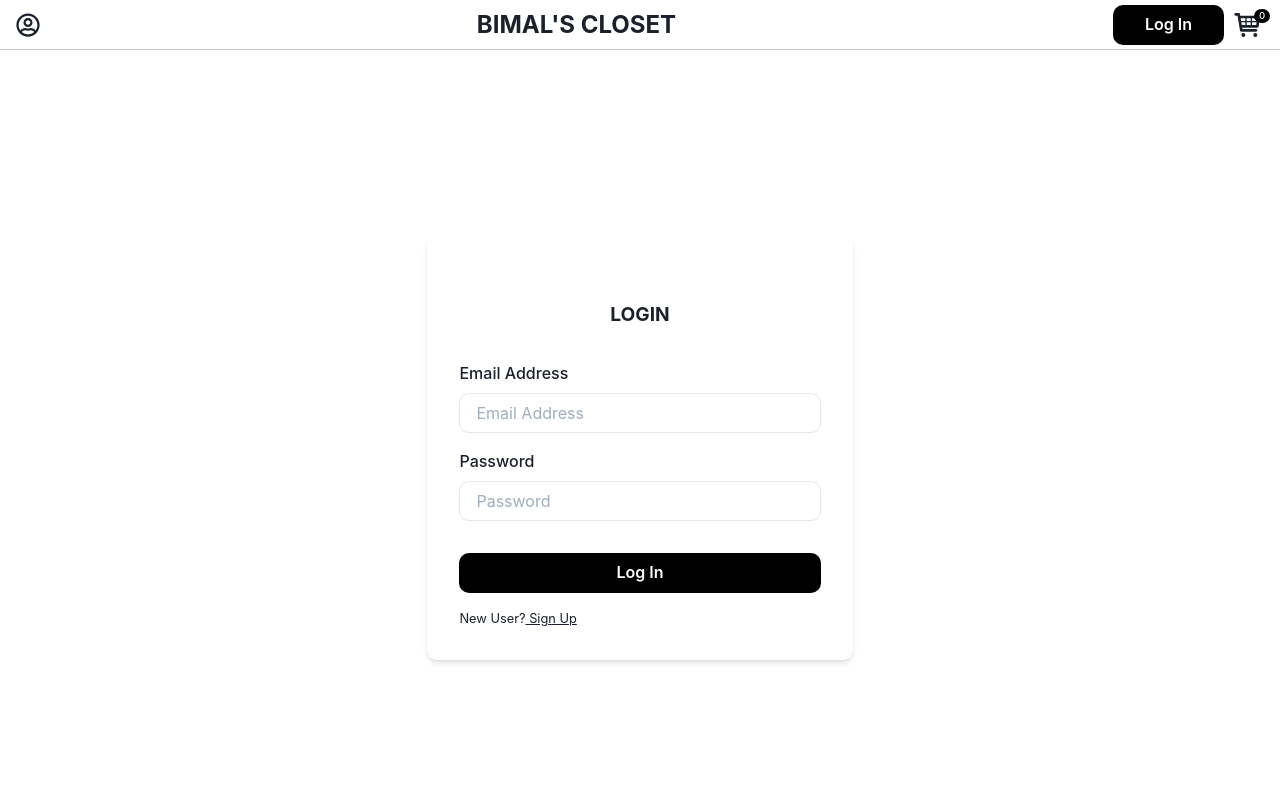
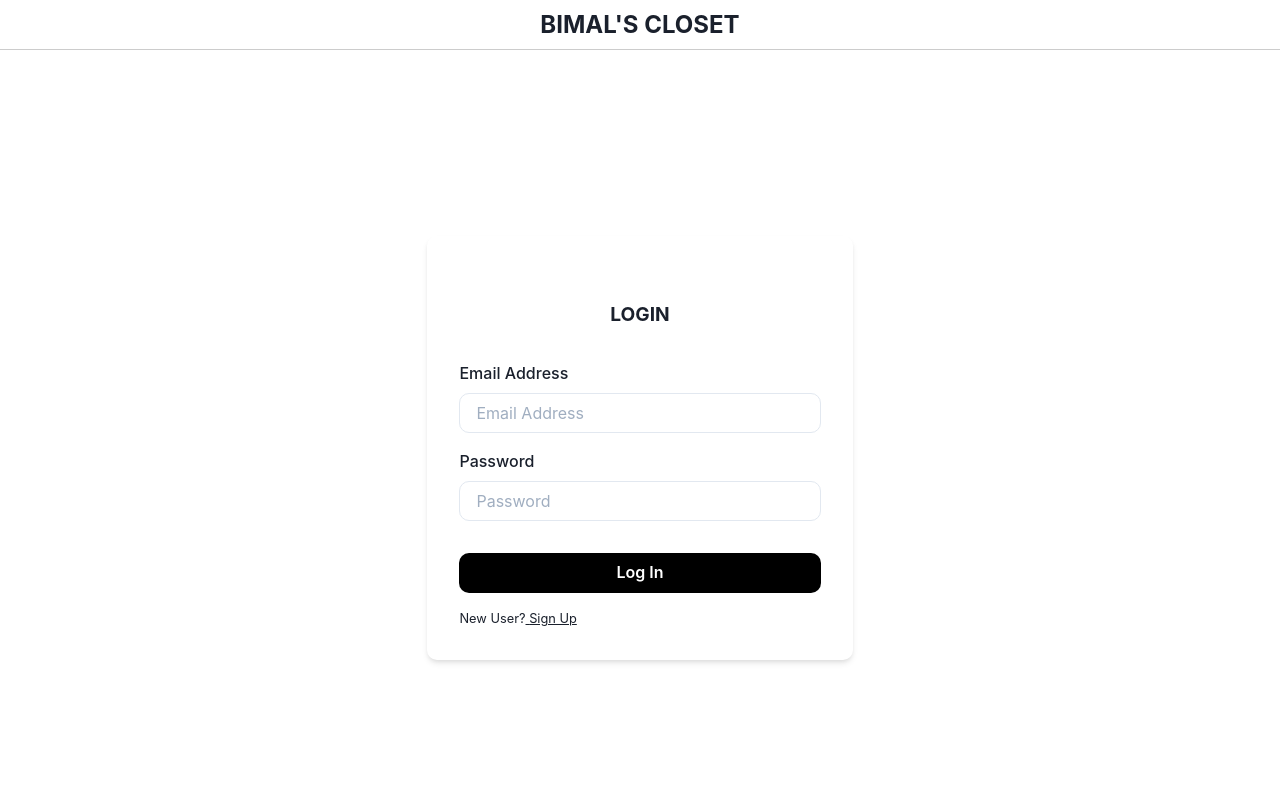
Before and after one commit to Sproff/bimals-closet, a React (Create React App) app: page /login in a window 1280 px wide. Shown: the top 800 px of the page. Built offline with nearby package versions, Linux system fonts and the light colour scheme.

Commit message:
validated auth state

```diff
--- /dev/null
+++ b/src/layouts/AuthLayout.jsx
@@ -0,0 +1,42 @@
+import React from "react";
+import { Link } from "react-router-dom";
+
+import { Box, HStack, Text } from "@chakra-ui/react";
+
+import { Footer } from "./Footer";
+
+export const AuthLayout = ({ children }) => {
+	return (
+		<Box>
+			<HStack
+				px="1rem"
+				h="50px"
+				alignItems="center"
+				position="fixed"
+				top="0"
+				w="100%"
+				bgColor="#fff"
+				zIndex="99"
+				borderBottom="1px solid rgba(0, 0, 0, 0.2)"
+			>
+				<Box w="100%">
+					<Link to="/">
+						<Text
+							textAlign="center"
+							fontSize={["1.2rem", "1.2rem", "1.3rem", "1.5rem"]}
+							fontWeight="700"
+							cursor="pointer"
+						>
+							BIMAL&apos;S CLOSET
+						</Text>
+					</Link>
+				</Box>
+			</HStack>
+
+			{children}
+			<Box mx="2rem">
+				<Footer />
+			</Box>
+		</Box>
+	);
+};
--- a/src/layouts/Header.jsx
+++ b/src/layouts/Header.jsx
@@ -30,15 +30,23 @@ export const Header = () => {
 					fontSize={["1.5rem", "1.5rem", "2rem", "2rem"]}
 					cursor="pointer"
 				>
+					{authState !== "" ? (
 						<Link to="/profile">
 							<FaRegUserCircle fontSize="1.5rem" />
 						</Link>
+					) : (
+						""
+					)}
 				</Box>
 				<Spacer />
 				<Box w="100%">
 					<Link to="/">
 						<Text
-							textAlign="center"
+							textAlign={
+								authState !== ""
+									? "center"
+									: ["center", "center", "left", "left"]
+							}
 							fontSize={["1.2rem", "1.2rem", "1.3rem", "1.5rem"]}
 							fontWeight="700"
 							cursor="pointer"
@@ -114,15 +122,19 @@ export const Header = () => {
 					fontSize={["1.5rem", "1.5rem", "2rem", "2rem"]}
 					cursor="pointer"
 				>
+					{authState !== "" ? (
 						<Link to="/profile">
 							<FaRegUserCircle fontSize="1.5rem" />
 						</Link>
+					) : (
+						""
+					)}
 				</Box>
 				<Spacer />
 				<Box
 					w="100%"
 					display="flex"
-					justifyContent="center"
+					justifyContent={authState !== "" ? "center" : "left"}
 					fontSize={["1.5rem", "1.5rem", "2rem", "2rem"]}
 					cursor="pointer"
 				>
--- a/src/pages/Login.jsx
+++ b/src/pages/Login.jsx
@@ -14,8 +14,7 @@ import { useForm } from "react-hook-form";
 import { login } from "../queries/auth";
 import { toast } from "react-toastify";
 import { AuthContext, LOGIN } from "../contexts/auth";
-import { Header } from "../layouts/Header";
-import { Footer } from "../layouts/Footer";
+import { AuthLayout } from "../layouts/AuthLayout";
 
 export const Login = () => {
 	const { register, handleSubmit } = useForm();
@@ -41,7 +40,7 @@ export const Login = () => {
 
 	return (
 		<Box>
-			<Header />
+			<AuthLayout>
 				<Container maxW="container.xl">
 					<Box
 						display="flex"
@@ -114,8 +113,8 @@ export const Login = () => {
 							</Text>
 						</Box>
 					</Box>
-				<Footer />
 				</Container>
+			</AuthLayout>
 		</Box>
 	);
 };
--- a/src/pages/SignUp.jsx
+++ b/src/pages/SignUp.jsx
@@ -13,8 +13,7 @@ import { useForm } from "react-hook-form";
 import { signup } from "../queries/auth";
 import { toast } from "react-toastify";
 import { AuthContext } from "../contexts/auth";
-import { Header } from "../layouts/Header";
-import { Footer } from "../layouts/Footer";
+import { AuthLayout } from "../layouts/AuthLayout";
 
 export const SignUp = () => {
 	const { register, handleSubmit } = useForm();
@@ -43,7 +42,7 @@ export const SignUp = () => {
 
 	return (
 		<Box>
-			<Header />
+			<AuthLayout>
 				<Container maxW="container.xl">
 					<Box
 						display="flex"
@@ -125,8 +124,8 @@ export const SignUp = () => {
 							</Text>
 						</Box>
 					</Box>
-				<Footer />
 				</Container>
+			</AuthLayout>
 		</Box>
 	);
 };
```
Lines whose indentation alone changed are shown as unchanged.
